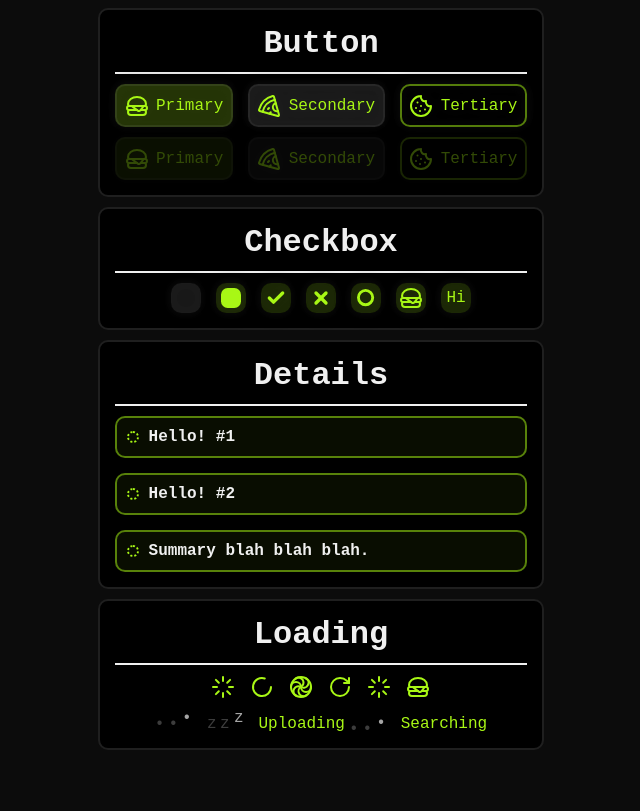
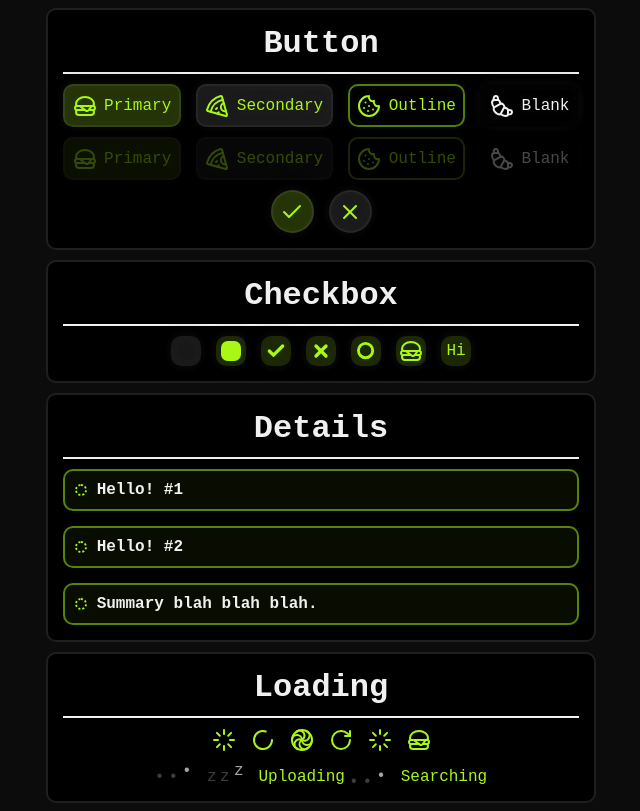
Before and after one commit to neRIA-Studio/Titchy, a SvelteKit app: page / in a window 1280 px wide. Shown: the whole page, without its empty margins (319-959 px from the left). Built offline with nearby package versions, Linux system fonts and the light colour scheme.

Commit message:
feat: updated `Button` component variants and add rounded option

```diff
--- a/src/lib/components/Button.svelte
+++ b/src/lib/components/Button.svelte
@@ -2,18 +2,20 @@
   import type { HTMLButtonAttributes } from "svelte/elements";
 
   interface Props {
-    variant?: 'primary' | 'secondary' | 'tertiary';
+    variant?: 'primary' | 'secondary' | 'outline' | 'blank';
+    rounded?: boolean;
   }
 
   const {
     variant = 'primary',
+    rounded,
     ...rest
   }: Props & HTMLButtonAttributes = $props();
 </script>
 
 <button
   {...rest}
-  class={["titchy", "button", variant, rest.class]}
+  class={["titchy", "button", variant, { rounded }, rest.class]}
 >
   {@render rest.children?.()}
 </button>
@@ -71,7 +73,7 @@
       }
     }
 
-    &.tertiary {
+    &.outline {
       color: $accent-color;
       border: 2px solid set-alpha($accent-color, 50%);
 
@@ -80,6 +82,19 @@
       }
     }
 
+    &.blank {
+      color: $highlight-color;
+      border: 2px solid transparent;
+
+      &:hover:not(:disabled) {
+        background-color: set-alpha($highlight-color, 5%);
+      }
+    }
+
+    &.rounded {
+      border-radius: max(100dvw, 100dvh);
+    }
+
     &:disabled {
       cursor: not-allowed;
       opacity: 0.3;
--- a/src/routes/+page.svelte
+++ b/src/routes/+page.svelte
@@ -1,7 +1,7 @@
 <script lang="ts">
   import "@/others/global.scss";
 
-  import { Cookie, Hamburger, Pizza } from "@lucide/svelte";
+  import { Check, Cookie, Croissant, Hamburger, Pizza, X } from "@lucide/svelte";
   import { Button, Checkbox, Details, Loading } from "$lib/components";
 </script>
 
@@ -18,8 +18,11 @@
       <Button variant="secondary">
         <Pizza /> Secondary
       </Button>
-      <Button variant="tertiary">
-        <Cookie /> Tertiary
+      <Button variant="outline">
+        <Cookie /> Outline
+      </Button>
+      <Button variant="blank">
+        <Croissant /> Blank
       </Button>
     </div>
     <div class="showcase">
@@ -29,8 +32,19 @@
       <Button variant="secondary" disabled>
         <Pizza /> Secondary
       </Button>
-      <Button variant="tertiary" disabled>
-        <Cookie /> Tertiary
+      <Button variant="outline" disabled>
+        <Cookie /> Outline
+      </Button>
+      <Button variant="blank" disabled>
+        <Croissant /> Blank
+      </Button>
+    </div>
+    <div class="showcase">
+      <Button variant="primary" rounded>
+        <Check />
+      </Button>
+      <Button variant="secondary" rounded>
+        <X />
       </Button>
     </div>
   </div>
```
